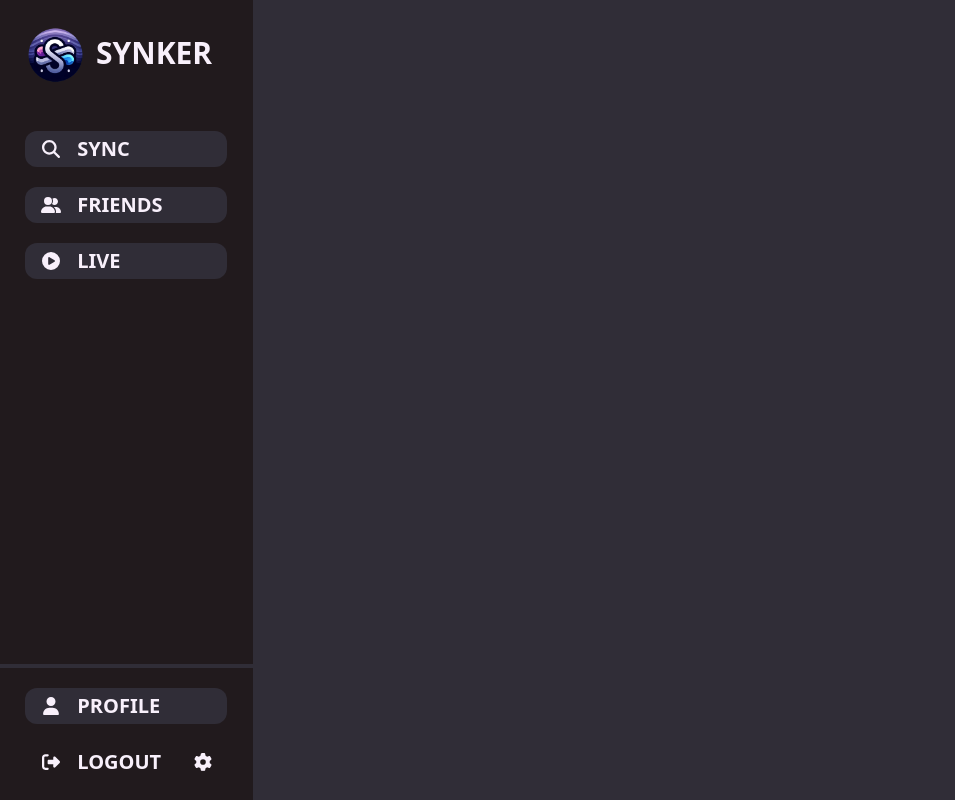
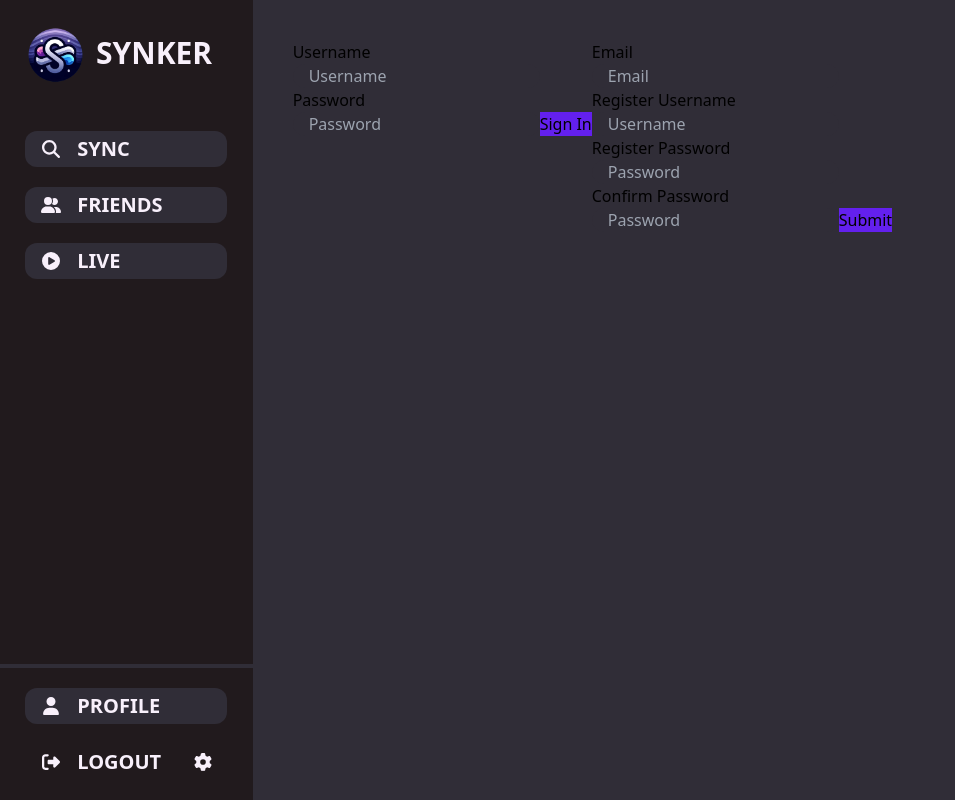
Before and after one commit to varangill/Synker, a React (Vite) app in the folder client/: page / in a window 1280 px wide. Shown: the whole page, without its empty margins (0-955 px from the left). Built offline with nearby package versions, Linux system fonts and the light colour scheme; a web font is replaced by a local one.

Commit message:
Basic set up

```diff
--- a/client/src/ui/pages/LoginPage.tsx
+++ b/client/src/ui/pages/LoginPage.tsx
@@ -1,11 +1,90 @@
 import("../../App.css");
+import { useState } from "react";
 import Navigation from "../components/common/Navigation";
 
 export default function LoginPage() {
+  const [username, setUsername] = useState("");
+  const [password, setPassword] = useState("");
+
+  const [email, setEmail] = useState("");
+  const [registerUsername, setRegisterUsername] = useState("");
+  const [registerPassword, setRegisterPassword] = useState("");
+  const [confirmPassword, setConfirmPassword] = useState("");
+
+  const handleSubmitClick = () => {
+    console.log("Submit Clicked");
+  };
+
+  const handleRegisterClick = () => {
+    console.log("Register Clicked");
+  };
+
   return (
     <div className="App flex flex-row bg-primary-100 h-screen">
       <Navigation />
-      <div className="login-screen-container flex flex-row w-full h-full flex-wrap overflow-y-scroll overflow-x-hidden p-10"></div>
+      <div className="login-screen-container flex flex-row w-full h-full flex-wrap overflow-y-scroll overflow-x-hidden p-10">
+        <div>
+          <div>Username</div>
+          <input
+            type="text"
+            value={username}
+            onChange={(e) => setUsername(e.target.value)}
+            placeholder="Username"
+            className="bg-primary-100 rounded-xl pl-4 text-white"
+          />
+          <div>Password</div>
+          <input
+            type="password"
+            value={password}
+            onChange={(e) => setPassword(e.target.value)}
+            placeholder="Password"
+            className="bg-primary-100 rounded-xl pl-4 text-white"
+          />
+          <button className="submit bg-accent-100" onClick={handleSubmitClick}>
+            Sign In
+          </button>
+        </div>
+        <div>
+          <div>Email</div>
+          <input
+            type="text"
+            value={email}
+            onChange={(e) => setEmail(e.target.value)}
+            placeholder="Email"
+            className="bg-primary-100 rounded-xl pl-4 text-white"
+          />
+          <div>Register Username</div>
+          <input
+            type="text"
+            value={registerUsername}
+            onChange={(e) => setRegisterUsername(e.target.value)}
+            placeholder="Username"
+            className="bg-primary-100 rounded-xl pl-4 text-white"
+          />
+          <div>Register Password</div>
+          <input
+            type="password"
+            value={registerPassword}
+            onChange={(e) => setRegisterPassword(e.target.value)}
+            placeholder="Password"
+            className="bg-primary-100 rounded-xl pl-4 text-white"
+          />
+          <div>Confirm Password</div>
+          <input
+            type="password"
+            value={confirmPassword}
+            onChange={(e) => setConfirmPassword(e.target.value)}
+            placeholder="Password"
+            className="bg-primary-100 rounded-xl pl-4 text-white"
+          />
+          <button
+            className="submit bg-accent-100"
+            onClick={handleRegisterClick}
+          >
+            Submit
+          </button>
+        </div>
+      </div>
     </div>
   );
 }
```
